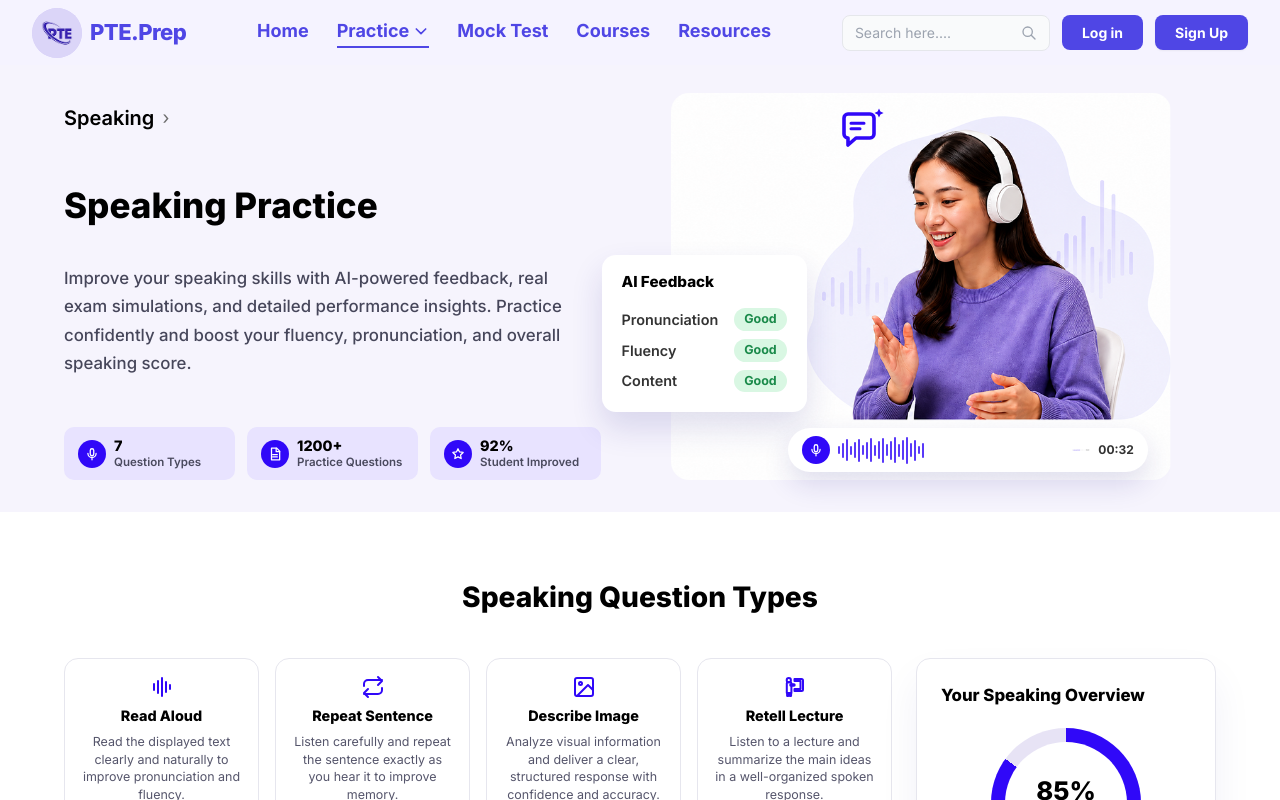
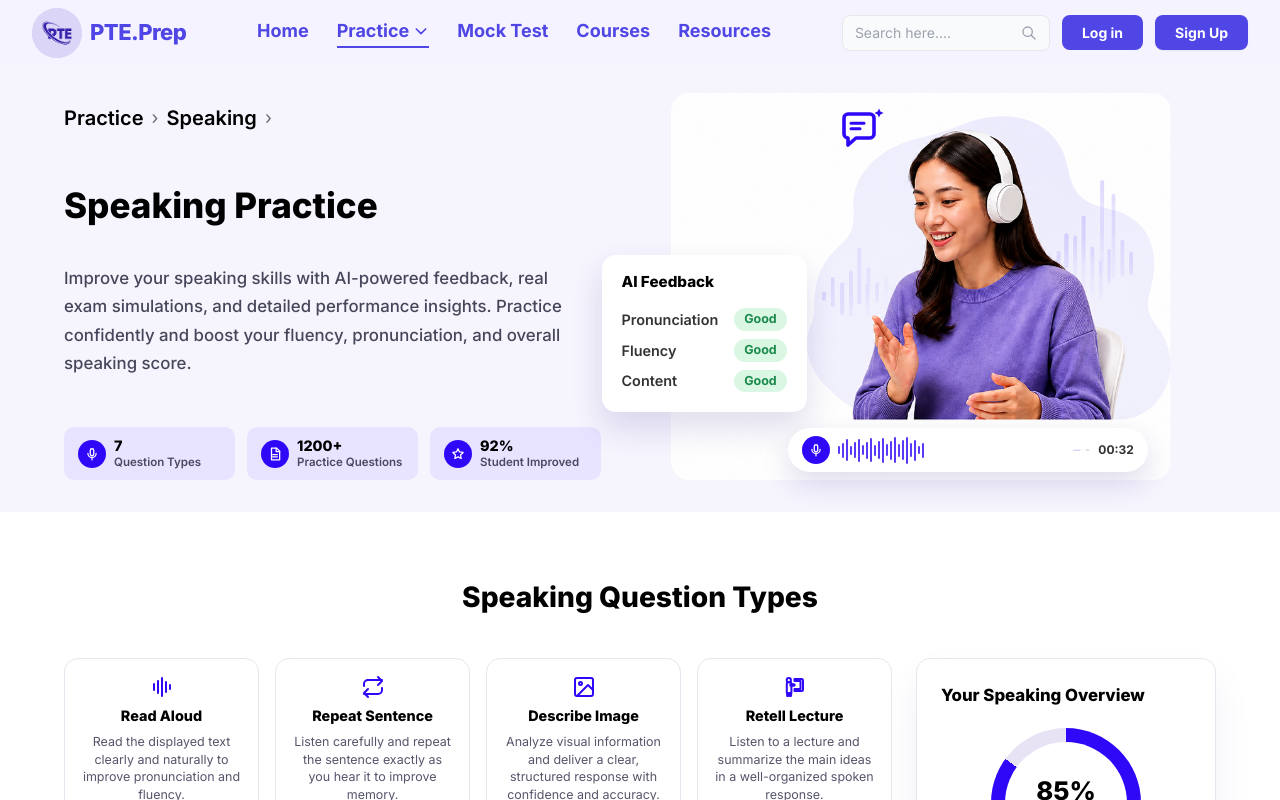
Before and after one commit to AuralithBit0822/PTE, a Next.js app in the folder frontend/: page /practice/speaking in a window 1280 px wide. Shown: the top 800 px of the page. Built offline with nearby package versions, Linux system fonts and the light colour scheme.

Commit message:
added practice breadcrumb in speaking page

```diff
--- a/frontend/app/(dashboard)/practice/speaking/page.tsx
+++ b/frontend/app/(dashboard)/practice/speaking/page.tsx
@@ -135,7 +135,7 @@ export default function SpeakingPracticePage() {
         <div className="speaking-hero-grid">
           <div className="speaking-hero-copy">
             <div className="breadcrumbs">
-              <span>Speaking</span><Chevron />
+              <Link href="/practice">Practice</Link><Chevron /><span>Speaking</span><Chevron />
             </div>
             <h1>Speaking Practice</h1>
             <p>
```
